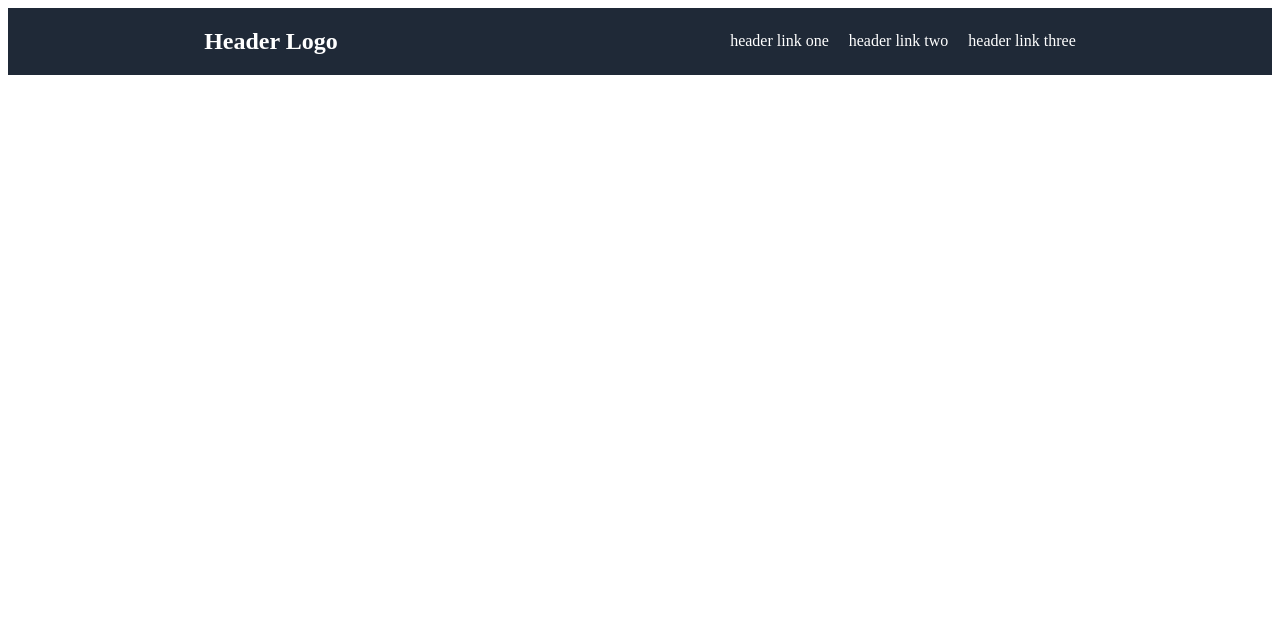
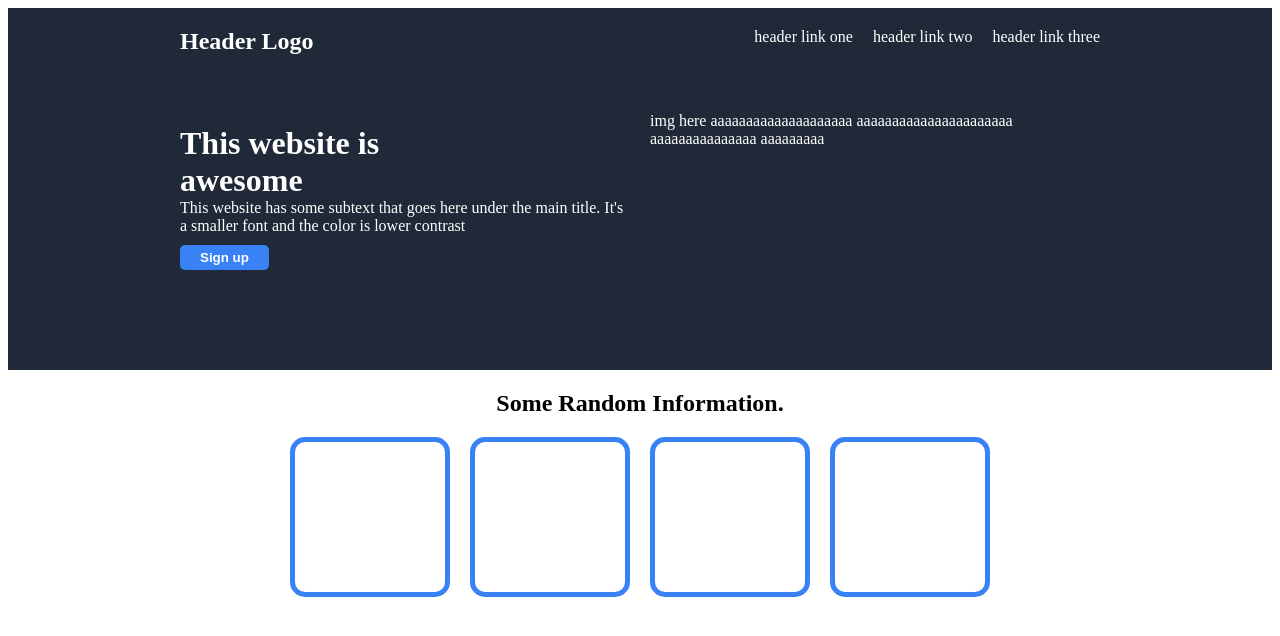
Before and after one commit to crew7/LandingPage, a plain HTML site: page index.html in a window 1280 px wide. Drawn offline with Linux system fonts and the light colour scheme.

Commit message:
Cleaned code, changed formatting, began main section

```diff
--- a/index.html
+++ b/index.html
@@ -8,12 +8,23 @@
     <title>Document</title>
 </head>
 <body>
-<div class="pageContent">
+<div class="totalPageContent">
     <header>
-        <div class="topHeader">
+        <div class="leftPanelHeader">
             <h2>
                 Header Logo
             </h2>
+            <h1>
+                This website is awesome
+            </h1>
+            <p>
+                This website has some subtext that goes here under the main title. It's a smaller font and the color is lower contrast
+            </p>
+            <button>
+                Sign up
+            </button>
+        </div>
+        <div class="rightPanelHeader">
             <ul>
                 <li>
                     header link one
@@ -25,11 +36,31 @@
                     header link three
                 </li>
             </ul>
-        </div>
-        <div class="bottomHeader">
-
+            <p>img here aaaaaaaaaaaaaaaaaaaa aaaaaaaaaaaaaaaaaaaaaa aaaaaaaaaaaaaaa aaaaaaaaa</p>
         </div>
     </header>
+    <main>
+        <h2>
+            Some Random Information.
+        </h2>
+        <div class="mainContainers">
+            <div>
+
+            </div>
+            <div>
+
+            </div>
+            <div>
+
+            </div>
+            <div>
+
+            </div>
+        </div>
+    </main>
+    <footer>
+
+    </footer>
 </div>
 </body>
 </html>
--- a/style.css
+++ b/style.css
@@ -1,24 +1,74 @@
-.pageContent{
+.totalPageContent{
     display: flex;
     flex-direction: column;
 }
 header{
     display: flex;
-    flex-direction: column;
+    justify-content: center;
     background-color: #1F2937;
     color: white;
+    padding-bottom: 100px;
+    gap: 20px;
 }
-.topHeader{
+.rightPanelHeader ul{
+    list-style: none;
     display: flex;
-    justify-content: space-around;
-    align-items: center;
-
-}
-.topHeader ul{
-    list-style: none;
-    display: inline-flex;
     gap: 20px;
     margin: 0;
     padding: 0;
+    justify-content: flex-end;
+}
+.rightPanelHeader p{
+    display: flex;
+    flex-wrap: wrap;
+}
+.rightPanelHeader{
+    width: 450px;
+}
+.rightPanelHeader ul{
+    margin-top: 20px;
+    padding-bottom: 50px;
+}
+.leftPanelHeader{
+    width: 450px;
+}
+.leftPanelHeader h2{
+    margin-top: 20px;
+    padding-bottom: 50px;
+}
+
+.leftPanelHeader h1{
+    margin: 0;
+    padding: 0;
+    width: 300px;
+}
+.leftPanelHeader p{
+    margin: 0;
+    padding: 0;
+}
+.leftPanelHeader button{
+    background-color: #3882F6;
+    color: white;
+    border: #3882F6;
+    margin-top: 10px;
+    padding: 5px 20px;
+    border-radius: 5px;
+    font-weight: bold;
+}
+main{
+    display: flex;
+    justify-content: center;
+    align-items: center;
+    flex-direction: column;
+}
+.mainContainers{
+    display: flex;
+    gap: 20px;
 
 }
+.mainContainers div{
+    width: 150px;
+    height: 150px;
+    border: 5px solid #3882F6;
+    border-radius: 15px;
+}
```
